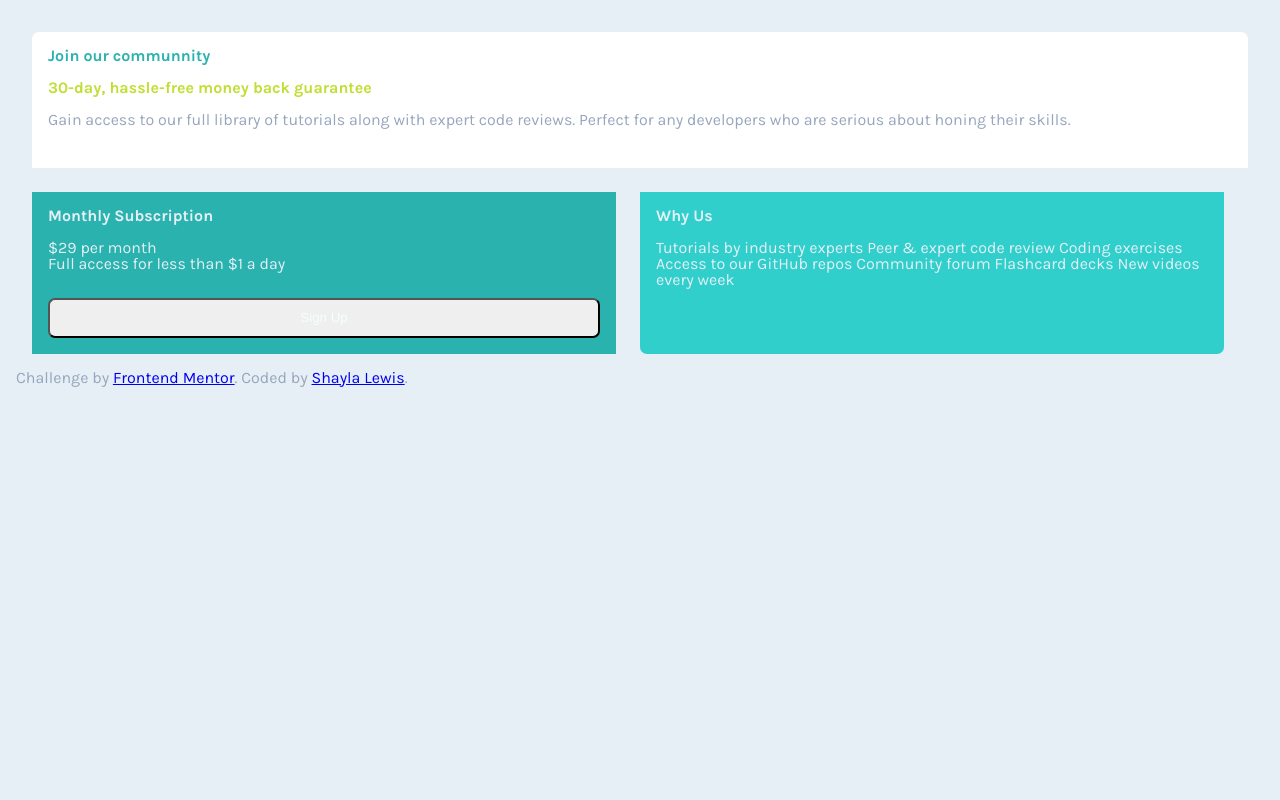
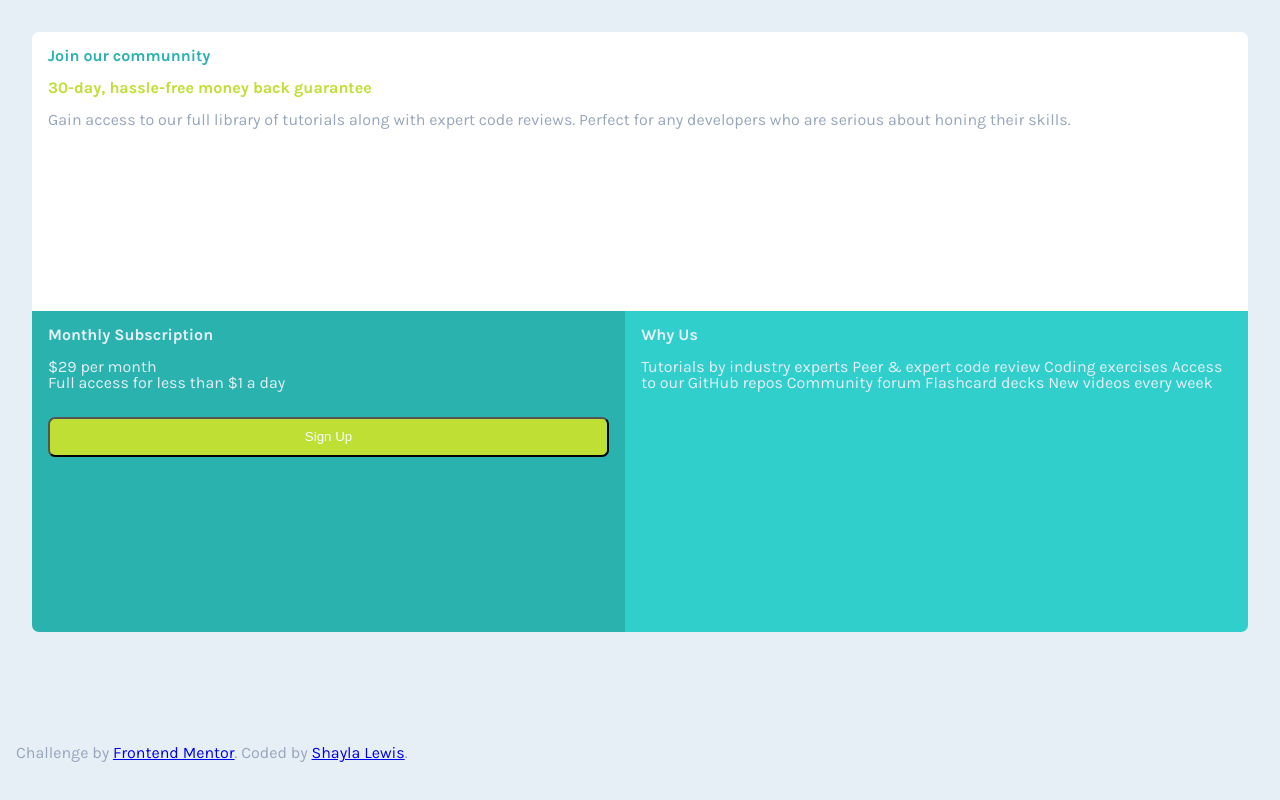
Before and after one commit to shaylalewis/single-price, a plain HTML site: page index.html in a window 1280 px wide. Drawn offline with Linux system fonts and the light colour scheme.

Commit message:
fixed layout
Fixed grid layout. Need to finish the rest of the styling and mobile version

```diff
--- a/styles.css
+++ b/Misc/style.css
@@ -40,12 +40,38 @@ header {
 
 .price {
     background-color: hsl(179, 62%, 43%);
+    border-bottom-left-radius: 7px;
 }
 
 .why {
     background-color: hsl(179, 62%, 50%);
-    border-bottom-left-radius: 7px;
     border-bottom-right-radius: 7px;
+}
+
+.parent {
+    display: grid;
+    grid-template-columns: 1fr 1fr 1.2fr 0.9fr;
+    grid-template-rows: 1fr 1fr 1fr 1.3fr 0.7fr;
+    gap: 0px 0px;
+    grid-auto-flow: row;
+    grid-template-areas: "top top top top" "top top top top" "price price why why" "price price why why" "footer footer footer footer";
+}
+
+.top {
+    grid-area: top;
+    height: 279px;
+}
+
+.price {
+    grid-area: price;
+}
+
+.why {
+    grid-area: why;
+}
+
+.footer {
+    grid-area: footer;
 }
 
 
@@ -93,7 +119,7 @@ button {
     margin-top: 1.6rem;
     height: 2.5rem;
     border-radius: 7px;
-    background-color: color: hsl(71, 73%, 54%);
+    background-color: hsl(71, 73%, 54%);
     color: #f4ffff;
 }
 
@@ -104,13 +130,4 @@ button {
 
 @media (min-width: 768px) {}
 
-@media (min-width: 1024px) {
-    main {
-        display: grid;
-        gap: 1.5rem;
-        grid-template-columns: repeat(2, 1fr);
-    }
-    header.\.grid-col-span-2 {
-        grid-column: span 3;
-    }
-}
+@media (min-width: 1024px) {}
--- a/index.html
+++ b/index.html
@@ -6,7 +6,7 @@
     <meta http-equiv="X-UA-Compatible" content="IE=edge">
     <meta name="viewport" content="width=device-width, initial-scale=1.0">
     <link rel="stylesheet" href="reset.css">
-    <link rel="stylesheet" href="styles.css">
+    <link rel="stylesheet" href="Misc/style.css">
     <link rel="preconnect" href="https://fonts.googleapis.com">
     <link rel="preconnect" href="https://fonts.gstatic.com" crossorigin>
     <link href="https://fonts.googleapis.com/css2?family=Karla:wght@400;700&display=swap" rel="stylesheet">
@@ -15,8 +15,8 @@
 </head>
 
 <body>
-    <main>
-        <header class=".grid-col-span-2">
+    <main class="parent">
+        <header class="top">
             <h1>Join our communnity</h1>
             <h2 class="heading">30-day, hassle-free money back guarantee</h2>
             <p class="heading">Gain access to our full library of tutorials along with expert code reviews. Perfect for any developers who are serious about honing their skills.</p>
@@ -43,3 +43,10 @@
 </body>
 
 </html>
+
+
+<div class="parent">
+    <div class="div1"> </div>
+    <div class="div2"> </div>
+    <div class="div3"> </div>
+</div>
```
